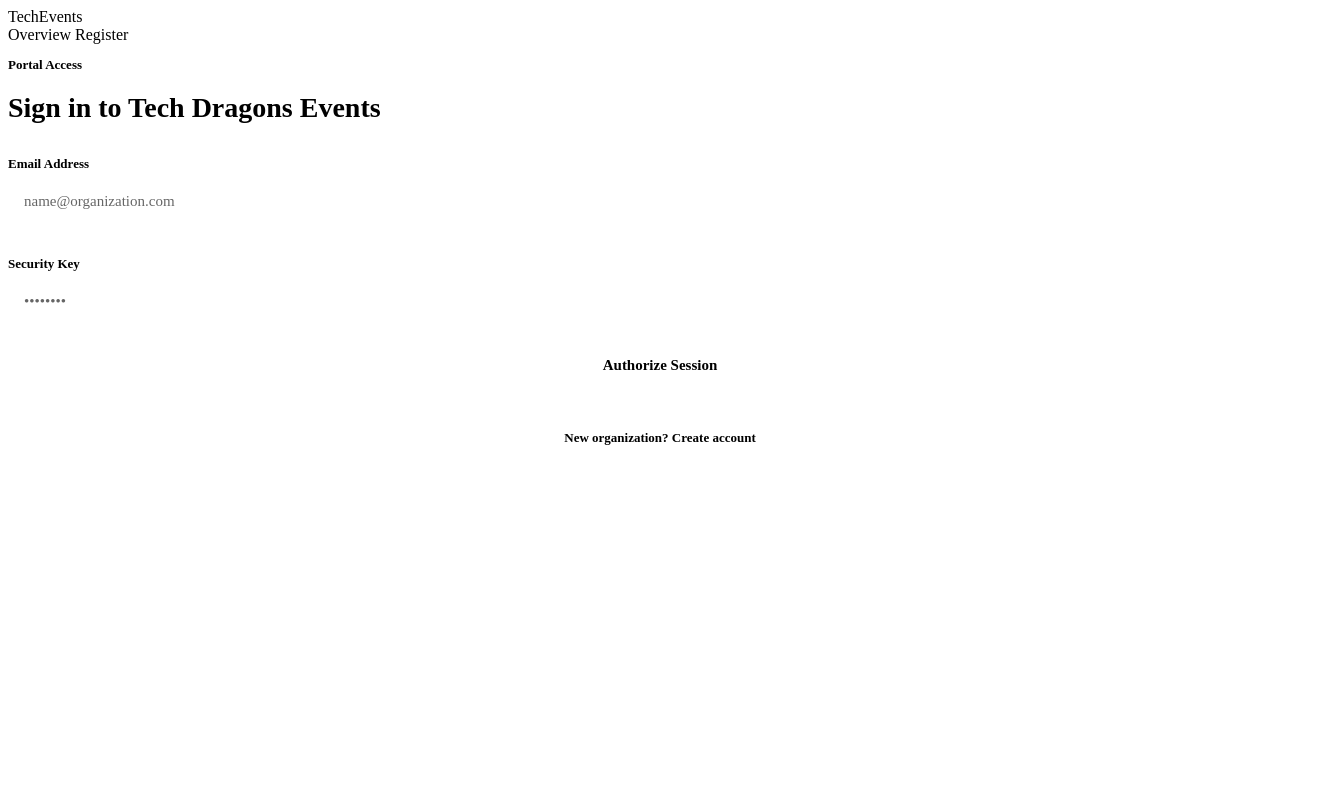
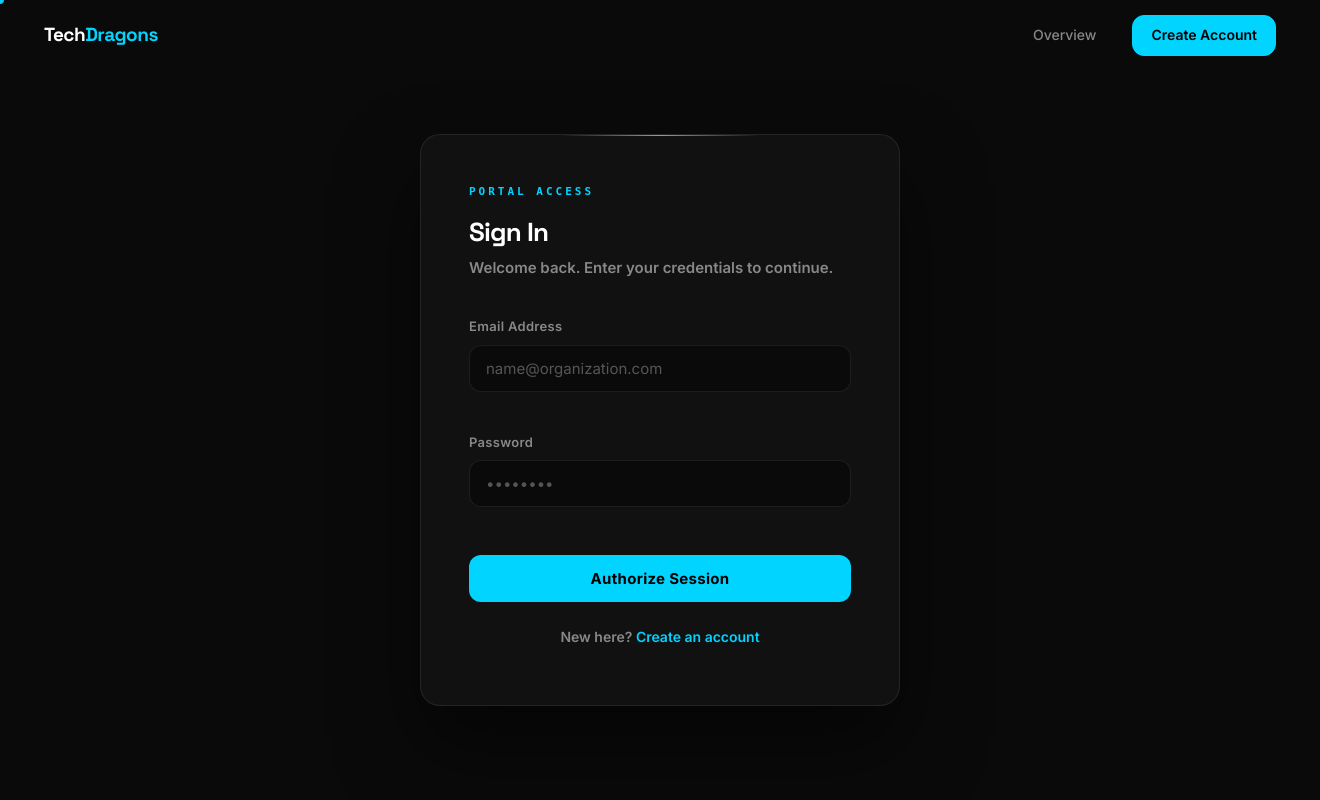
Before and after one commit to EliseyRotar/tech-events-msi, a PHP site: page /login.php in a window 1320 px wide; the page is wider, and only the part inside the window is pictured. Run offline with PHP 8.4, Linux system fonts and the light colour scheme; some libraries are stand-ins or nearby versions.

Commit message:
feat(page): rebuild login with new design system and accessible markup
Standalone page (no layout header). Loads Space Grotesk + Inter, main.css,
php-pages.css, and GSAP independently. Uses .form-card with accent top line,
.form-input classes, proper label/input associations, and autocomplete hints.
Displays success banner when redirected from register.php?registered=1.

Co-Authored-By: Claude Sonnet 4.6 <noreply@anthropic.com>

```diff
--- a/public/login.php
+++ b/public/login.php
@@ -1,69 +1,99 @@
 <?php
-
 require_once '../config.php';
 
 if ($_SERVER['REQUEST_METHOD'] === 'POST') {
-    $email = trim($_POST['emailTxt'] ?? '');
+    $email    = trim($_POST['emailTxt'] ?? '');
     $password = trim($_POST['pswdTxt'] ?? '');
 
-    $sql = "SELECT idUtente, pswd, isAdmin FROM utenti WHERE email = :e";
-    $stm = $pdo->prepare($sql);
+    $stm = $pdo->prepare("SELECT idUtente, pswd, isAdmin FROM utenti WHERE email = :e");
     $stm->bindParam(':e', $email);
     $stm->execute();
-
     $credentials = $stm->fetch(PDO::FETCH_ASSOC);
 
     if ($credentials && password_verify($password, $credentials['pswd'])) {
         session_start();
-        $_SESSION["email"] = $email;
-        $_SESSION["id"] = $credentials['idUtente'];
-        $_SESSION["accept"] = "ACCEPT";
-        $_SESSION["admin"] = $credentials['isAdmin'];
-        header("Location: dashboard.php");
+        $_SESSION['email']  = $email;
+        $_SESSION['id']     = $credentials['idUtente'];
+        $_SESSION['accept'] = 'ACCEPT';
+        $_SESSION['admin']  = $credentials['isAdmin'];
+        header('Location: dashboard.php');
         exit;
     } else {
-        $error = "Email o password errate.";
+        $error = 'Invalid email or password.';
     }
 }
+
+$registered = isset($_GET['registered']);
 ?>
 <!DOCTYPE html>
-<html lang="it">
+<html lang="en">
 <head>
     <meta charset="UTF-8">
     <meta name="viewport" content="width=device-width, initial-scale=1.0">
-    <title>Login — Tech Dragons Events</title>
+    <title>Sign In — Tech Dragons Events</title>
+    <link rel="preconnect" href="https://fonts.googleapis.com">
+    <link rel="preconnect" href="https://fonts.gstatic.com" crossorigin>
+    <link href="https://fonts.googleapis.com/css2?family=Space+Grotesk:wght@400;500;600;700&family=Inter:wght@300;400;500;600;700&display=swap" rel="stylesheet">
+    <link rel="stylesheet" href="/assets/css/main.css">
     <link rel="stylesheet" href="/assets/css/php-pages.css">
 </head>
-<body>
-    <nav class="glass-nav">
+<body class="page-form">
+
+<!-- Overlay -->
+<div id="page-overlay" aria-hidden="true"><span class="overlay-logo">TD</span></div>
+<div id="cursor-dot"  aria-hidden="true"></div>
+<div id="cursor-ring" aria-hidden="true"></div>
+
+<!-- Nav -->
+<nav class="glass-nav scrolled" id="navbar">
     <div class="nav-container">
-            <a href="/" class="nav-logo">Tech<span>Events</span></a>
+        <a href="/" class="nav-logo">Tech<span>Dragons</span></a>
         <div class="links">
             <a href="/">Overview</a>
-                <a href="/register.php" class="btn-primary-outline">Register</a>
+            <a href="/register.php" class="btn-primary" style="padding:8px 18px;">Create Account</a>
         </div>
     </div>
 </nav>
 
-    <form method="POST">
-        <p class="section-label" style="text-align: left; margin-bottom: 8px;">Portal Access</p>
-        <h1 style="font-family: var(--font-display); font-size: 28px; margin-bottom: 32px; font-weight: 800;">Sign in to Tech Dragons Events</h1>
+<!-- Form page -->
+<div class="form-page">
+    <div class="form-card">
+        <span class="section-label">Portal Access</span>
+        <h1>Sign In</h1>
+        <p class="lead">Welcome back. Enter your credentials to continue.</p>
 
-        <p>Email Address</p>
-        <input type="text" name="emailTxt" placeholder="name@organization.com" required>
-
-        <p>Security Key</p>
-        <input type="password" name="pswdTxt" placeholder="••••••••" required>
-
-        <br>
-        <button type="submit">Authorize Session</button>
-        <br><br>
+        <?php if ($registered): ?>
+            <div class="success-msg">Account created successfully — sign in to continue.</div>
+        <?php endif; ?>
 
         <?php if (isset($error)): ?>
-            <p style="color: #ff3b30; font-weight: 600; text-align: center;"><?php echo $error; ?></p>
+            <div class="error-msg"><?= htmlspecialchars($error, ENT_QUOTES) ?></div>
         <?php endif; ?>
 
-        <p style="text-align: center; margin-top: 24px;">New organization? <a href="register.php" style="font-weight: 700;">Create account</a></p>
+        <form method="POST" novalidate>
+            <div class="form-group">
+                <label class="form-label" for="emailTxt">Email Address</label>
+                <input class="form-input" type="email" id="emailTxt" name="emailTxt"
+                       placeholder="name@organization.com" required autocomplete="email">
+            </div>
+
+            <div class="form-group">
+                <label class="form-label" for="pswdTxt">Password</label>
+                <input class="form-input" type="password" id="pswdTxt" name="pswdTxt"
+                       placeholder="••••••••" required autocomplete="current-password">
+            </div>
+
+            <button type="submit" class="btn-primary btn-submit">Authorize Session</button>
         </form>
+
+        <p style="text-align:center;margin-top:24px;font-size:14px;color:var(--text-secondary);">
+            New here?
+            <a href="/register.php" style="color:var(--accent-blue);font-weight:600;">Create an account</a>
+        </p>
+    </div>
+</div>
+
+<script src="https://cdnjs.cloudflare.com/ajax/libs/gsap/3.12.5/gsap.min.js" defer></script>
+<script src="/assets/js/main.js" defer></script>
 </body>
 </html>
```
Lines whose indentation alone changed are shown as unchanged.
